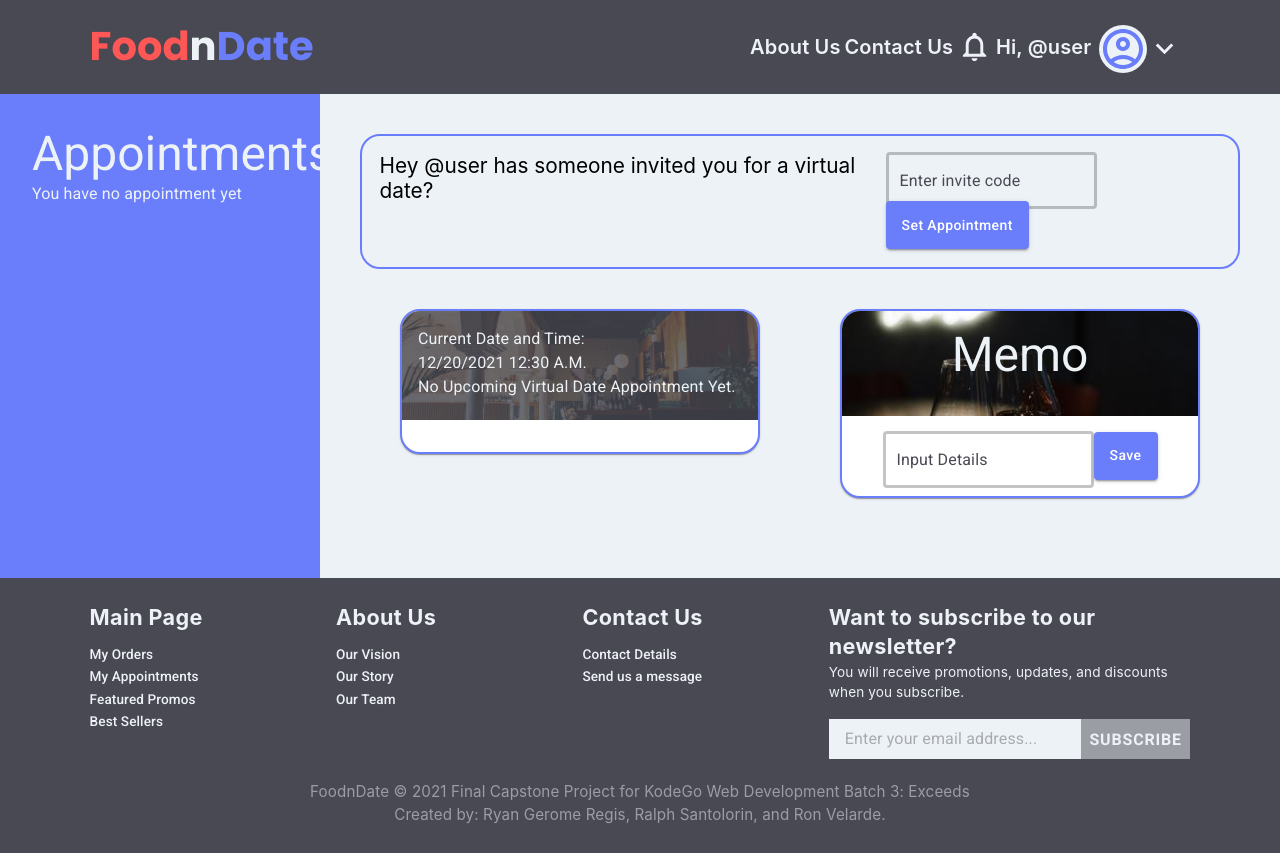
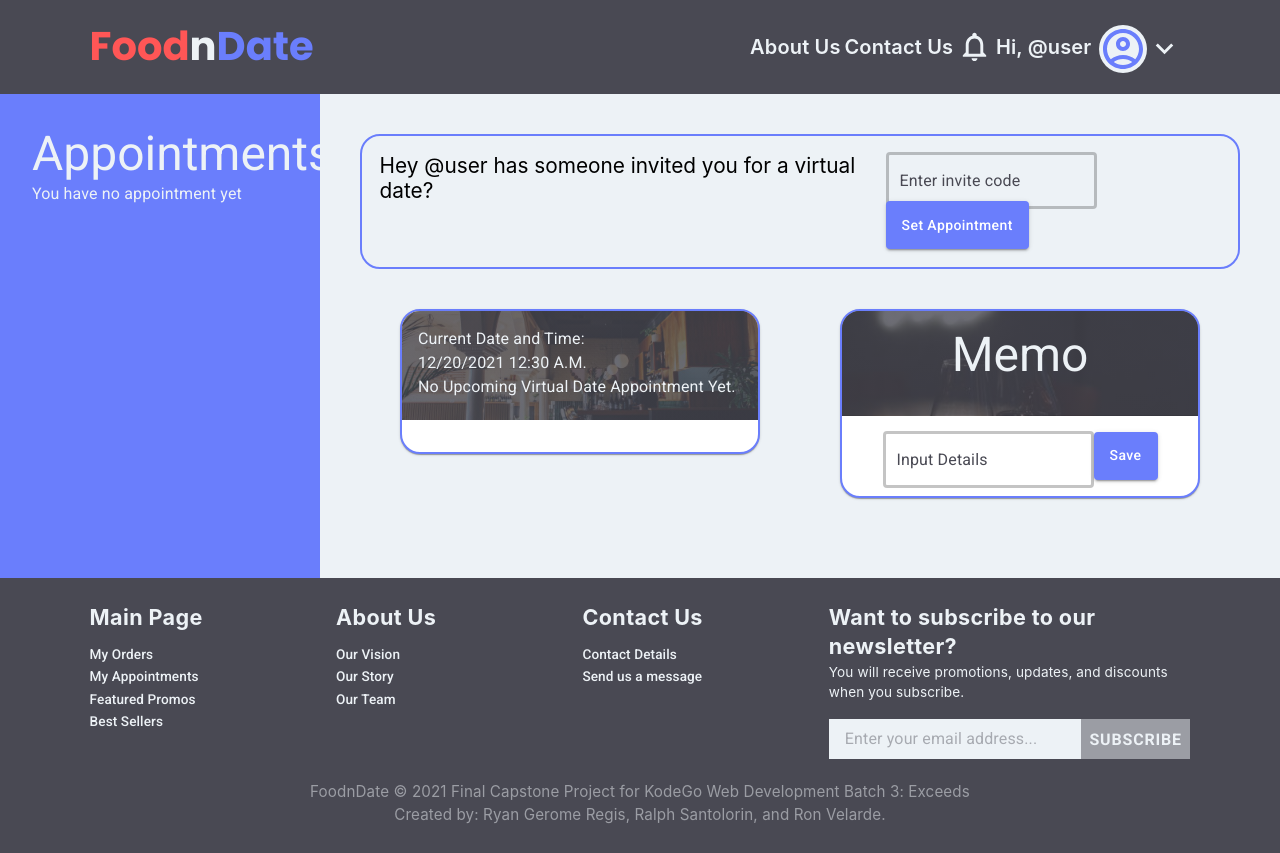
Before and after one commit to ryanregis/FoodnDate, a React (Vite) app in the folder client/: page /appointment in a window 1280 px wide. Built offline with nearby package versions, Linux system fonts and the light colour scheme.

Commit message:
Changes to app.css for our story background pic

```diff
--- a/client/src/App.css
+++ b/client/src/App.css
@@ -19,7 +19,8 @@
 }
 
 .our-story{
-    background: url(./assets/images/about-us-our-storyBG.jpg);
+    background: linear-gradient(0deg, rgba(73, 73, 83, 0.8), rgba(73, 73, 83, 0.8)),
+     url(./assets/images/about-us-our-storyBG.jpg);
     background-size: cover;
     background-position: center;
     font-weight: 500;
```
